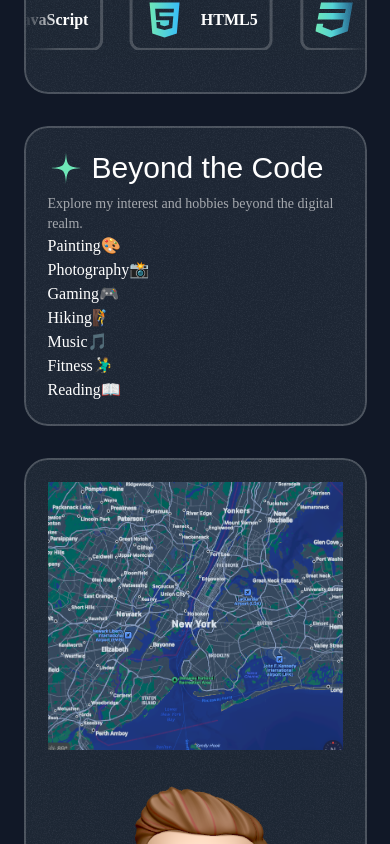
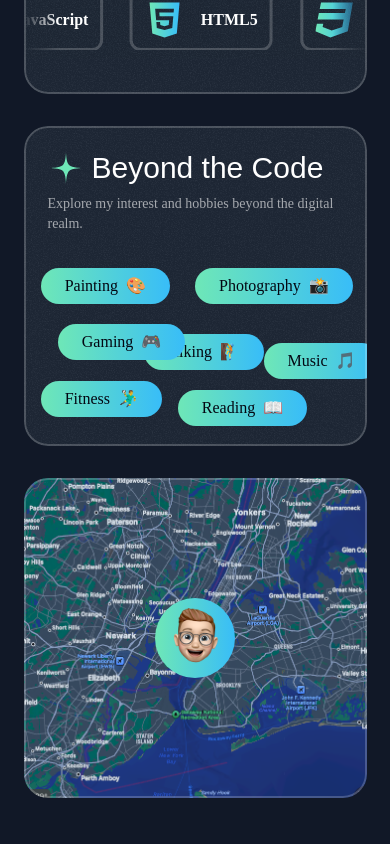
Before and after one commit to Estifanos58/Porfolio, a Next.js app: page / in a window 390 px wide. Shown: the part 4260-5104 px from the top of the page. Built offline with nearby package versions, Linux system fonts and the light colour scheme; a web font is replaced by a local one.

Commit message:
about section mobile responsive

```diff
--- a/src/sections/About.tsx
+++ b/src/sections/About.tsx
@@ -23,22 +23,27 @@
   {
     title:"HTML5",
     icon: HTMLIcon,
+
   },
   {
     title:"CSS3",
     icon: CssIcon,
+
   },
   {
     title:"React",
     icon: ReactIcon,
+
   },
   {
     title:"Chrome",
     icon: ChromeIcon,
+
   },
   {
     title:"Github",
     icon: GithubIcon,
+
   },
 ]
 
@@ -46,30 +51,44 @@
   {
     title:"Painting",
     emoji:"🎨",
+    left:'5%',
+    top:'5%',
   },
   {
     title:"Photography",
     emoji:"📸",
+    left:'50%',
+    top:'5%',
+  },
+  {
+    title: "Hiking",
+    emoji:"🧗",
+    left:'35%',
+    top:'40%',
   },
   {
     title: "Gaming",
     emoji:"🎮",
-  },
-  {
-    title: "Hiking",
-    emoji:"🧗",
+    left:'10%',
+    top:'35%',
   },
   {
     title: "Music",
     emoji:"🎵",
+    left:'70%',
+    top:'45%',
   },
   {
     title: "Fitness",
     emoji:"🤾‍♂️",
+    left:'5%',
+    top:'65%',
   },
   {
     title: "Reading",
     emoji:"📖",
+    left:'45%',
+    top:'70%',
   },
 ]
 export const AboutSection = () => {
@@ -91,20 +110,26 @@
           </div>
       </Card>
 
-      <Card>
-        <CardHeader title="Beyond the Code" description="Explore my interest and hobbies beyond the digital realm."/>
-          <div>
+      <Card className="h-[320px] p-0 flex flex-col">
+        <CardHeader title="Beyond the Code" description="Explore my interest and hobbies beyond the digital realm." className="px-6 py-6"/>
+          <div className="relative flex-1">
             {hobbies.map((hobby)=>{
-              return <div key={hobby.title}>
-                <span>{hobby.title}</span>
+              return <div key={hobby.title} className="inline-flex gap-2 px-6 bg-gradient-to-r from-emerald-300 to-sky-400 rounded-full items-center py-1.5 absolute" style={{
+                left:hobby.left,
+                top:hobby.top,
+              }}>
+                <span className="font-medium text-gray-950">{hobby.title}</span>
                 <span>{hobby.emoji}</span>
               </div>
             })}
           </div>
       </Card>
-      <Card>
-          <Image src={mapImage} alt="map" />
-          <Image src={smileMemoji} alt="smiling memoji"/>
+      <Card className="h-[320px] p-0 relative">
+          <Image src={mapImage} alt="map" className="h-full w-full object-cover object-left-top"/>
+          <div className="absolute top-1/2 left-1/2 -translate-x-1/2 -translate-y-1/2 size-20 rounded-full bg-gradient-to-r from-emerald-300 to-sky-400 after:content-[''] after:absolute after:outline after:outline-2 after:-outline-offset-2 after:rounded-full after:outline-gray-950/30">
+          <Image src={smileMemoji} alt="smiling memoji" className=""/>
+            </div>
+
       </Card>
     </div>
     </div>
```
Also changed, not shown: src/components/Toolbox.tsx (indentation only).
